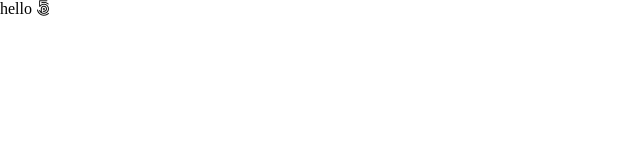
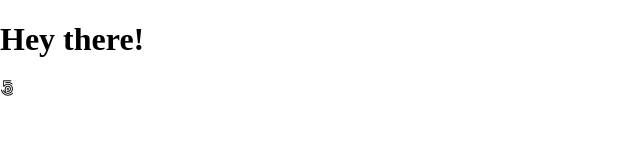
Before and after one commit to AndreiSimioniuc/template-test, a plain HTML site: page index.html in a window 1280 px wide. Shown: the whole page, without its empty margins (0-640 px from the left). Drawn offline with Linux system fonts and the light colour scheme.

Commit message:
hey there

```diff
--- a/index.html
+++ b/index.html
@@ -10,7 +10,7 @@
     <link rel="stylesheet" href="style.css">
 </head>
 <body>
-    hello
+    <h1>Hey there!</h1>
     <i class="fab fa-500px"></i>
     <!-- Script -->
     <script src="script.js"></script>
```
